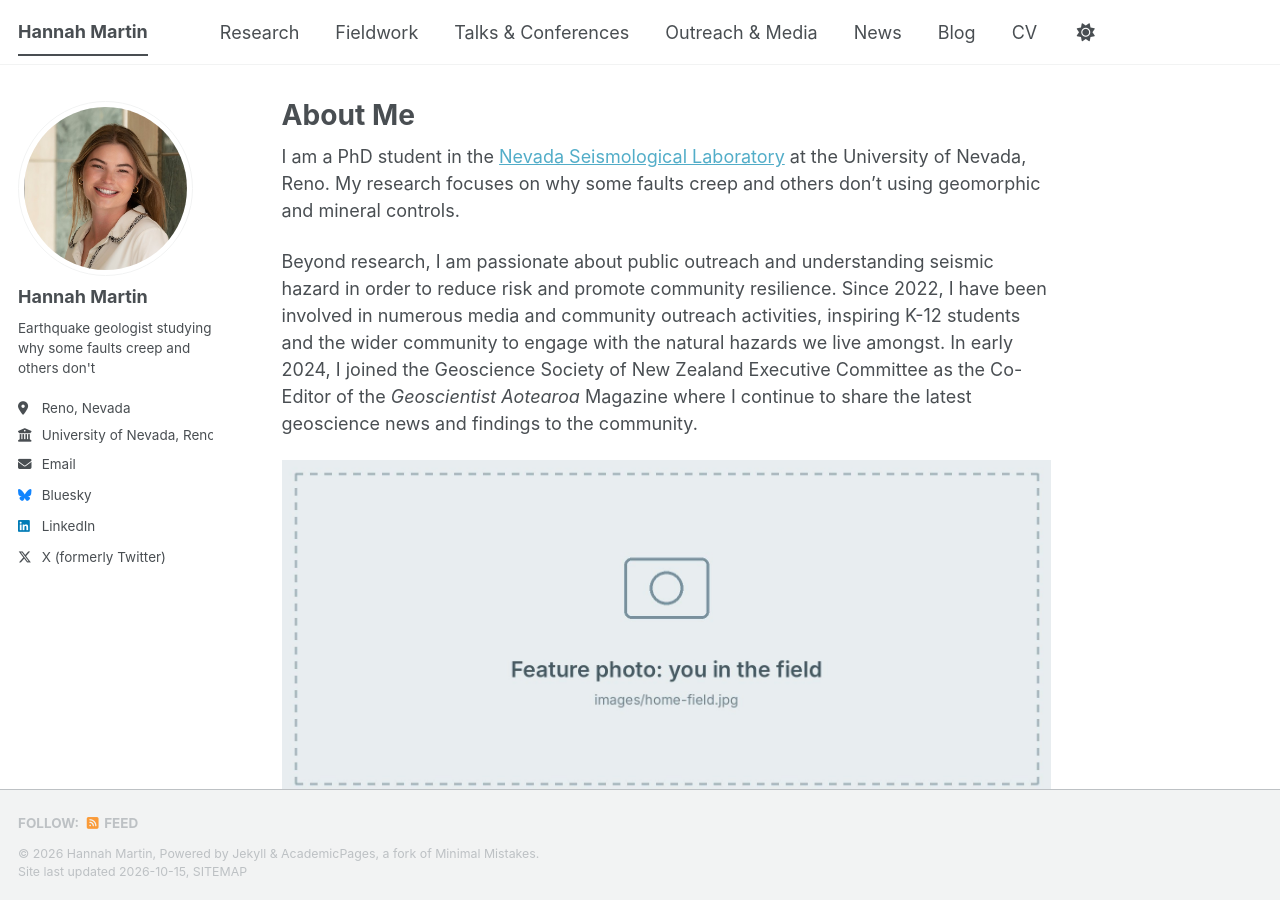
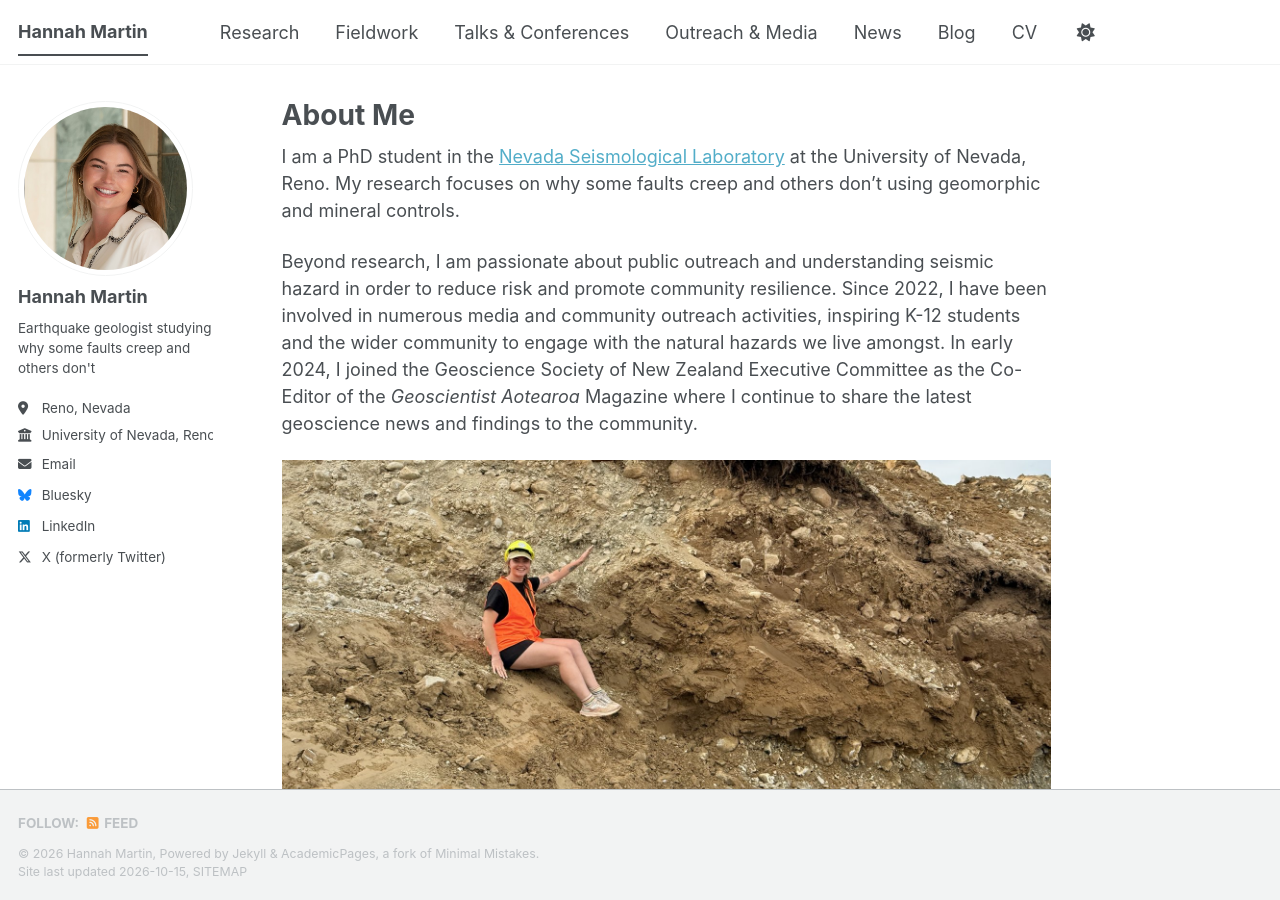
Before and after one commit to HannahMartinGeology/hannahmartingeology.github.io, a Jekyll site: the page built from _pages/about.md, in a window 1280 px wide and 900 px high. Built offline with Jekyll 4.4.1, drawn with Linux system fonts in a browser that asks for light colours; a style sheet for code colours, icons or effects is not loaded.

Commit message:
Add home page feature photo
Co-Authored-By: Claude Opus 5.5 (1M context) <noreply@anthropic.com>
Claude-Session: https://claude.ai/code/session_01DgkcoPr1qNd1CjQ2i3f6tK

```diff
--- a/_pages/about.md
+++ b/_pages/about.md
@@ -11,7 +11,7 @@ I am a PhD student in the [Nevada Seismological Laboratory](https://www.unr.edu/
 
 Beyond research, I am passionate about public outreach and understanding seismic hazard in order to reduce risk and promote community resilience. Since 2022, I have been involved in numerous media and community outreach activities, inspiring K-12 students and the wider community to engage with the natural hazards we live amongst. In early 2024, I joined the Geoscience Society of New Zealand Executive Committee as the Co-Editor of the *Geoscientist Aotearoa* Magazine where I continue to share the latest geoscience news and findings to the community.
 
-![Hannah in the field]({{ "/images/home-field.jpg" | relative_url }})
+![Hannah at a gravel outcrop in the field]({{ "/images/home-field.jpg" | relative_url }})
 
 Latest news
 ------
```
Also changed, not shown: images/home-field.jpg.
